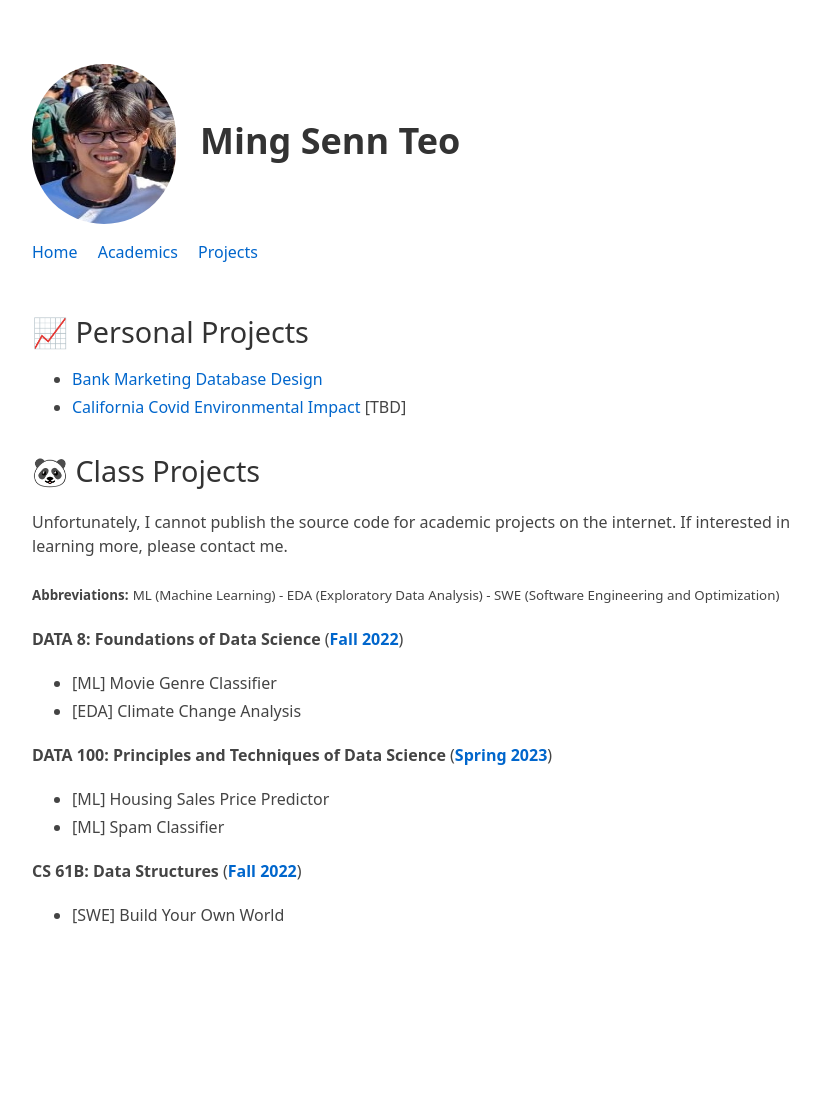
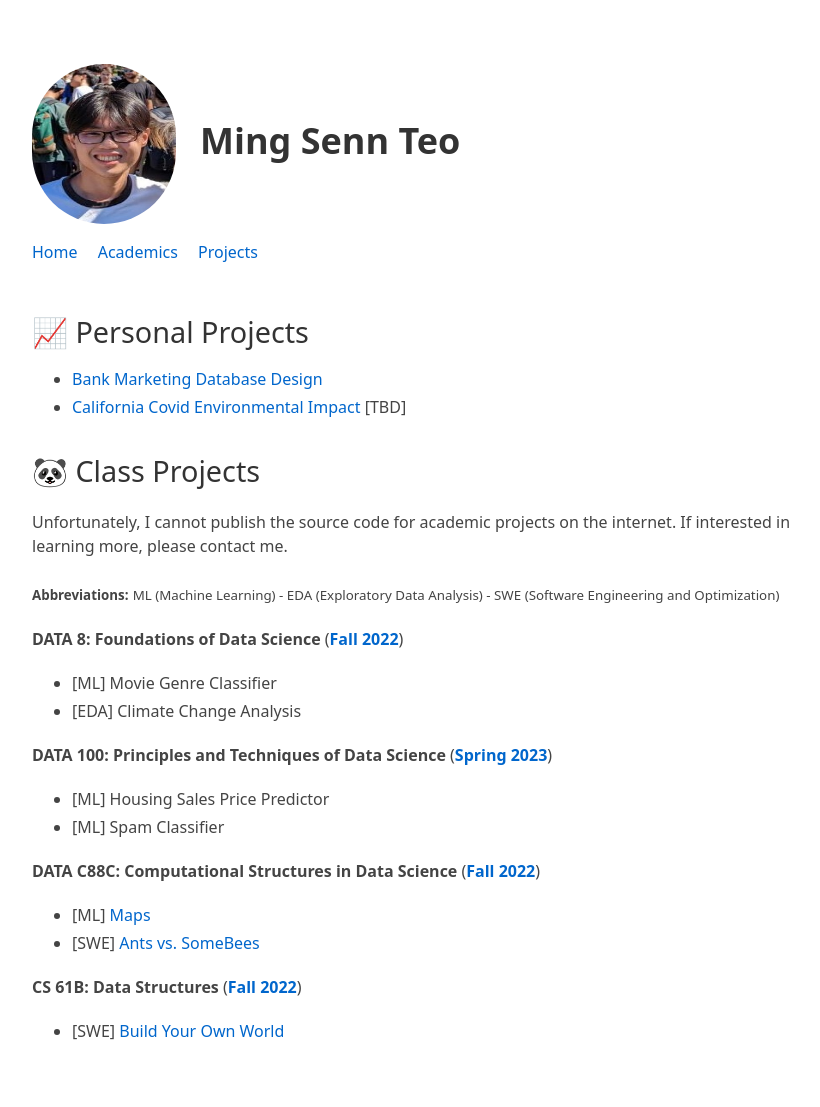
Before and after one commit to MSTeo01/old-website-2.0, a Jekyll site: the page built from projects.md, in a window 1280 px wide. Shown: the whole page, without its empty margins (208-1028 px from the left). Built offline with Jekyll 4.4.1, drawn with Linux system fonts in a browser that asks for light colours; our own code applies the rules of GitHub Pages for plain Markdown files; before the commit the page ends 991 px from its top, so only the background shows below that.

Commit message:
Added some class projects

```diff
--- a/projects.md
+++ b/projects.md
@@ -20,5 +20,9 @@ Unfortunately, I cannot publish the source code for academic projects on the int
 - [ML] Housing Sales Price Predictor<br>
 - [ML] Spam Classifier
 
+**DATA C88C: Computational Structures in Data Science** ([**Fall 2022**](https://c88c.org/fa22/))<br>
+- [ML] [Maps](https://c88c.org/fa22/proj/maps/)
+- [SWE] [Ants vs. SomeBees](https://c88c.org/fa22/proj/ants/)
+
 **CS 61B: Data Structures** ([**Fall 2022**](https://fa22.datastructur.es/))<br>
-- [SWE] Build Your Own World<br>
+- [SWE] [Build Your Own World](https://fa22.datastructur.es/materials/proj/proj3/)<br>
```
